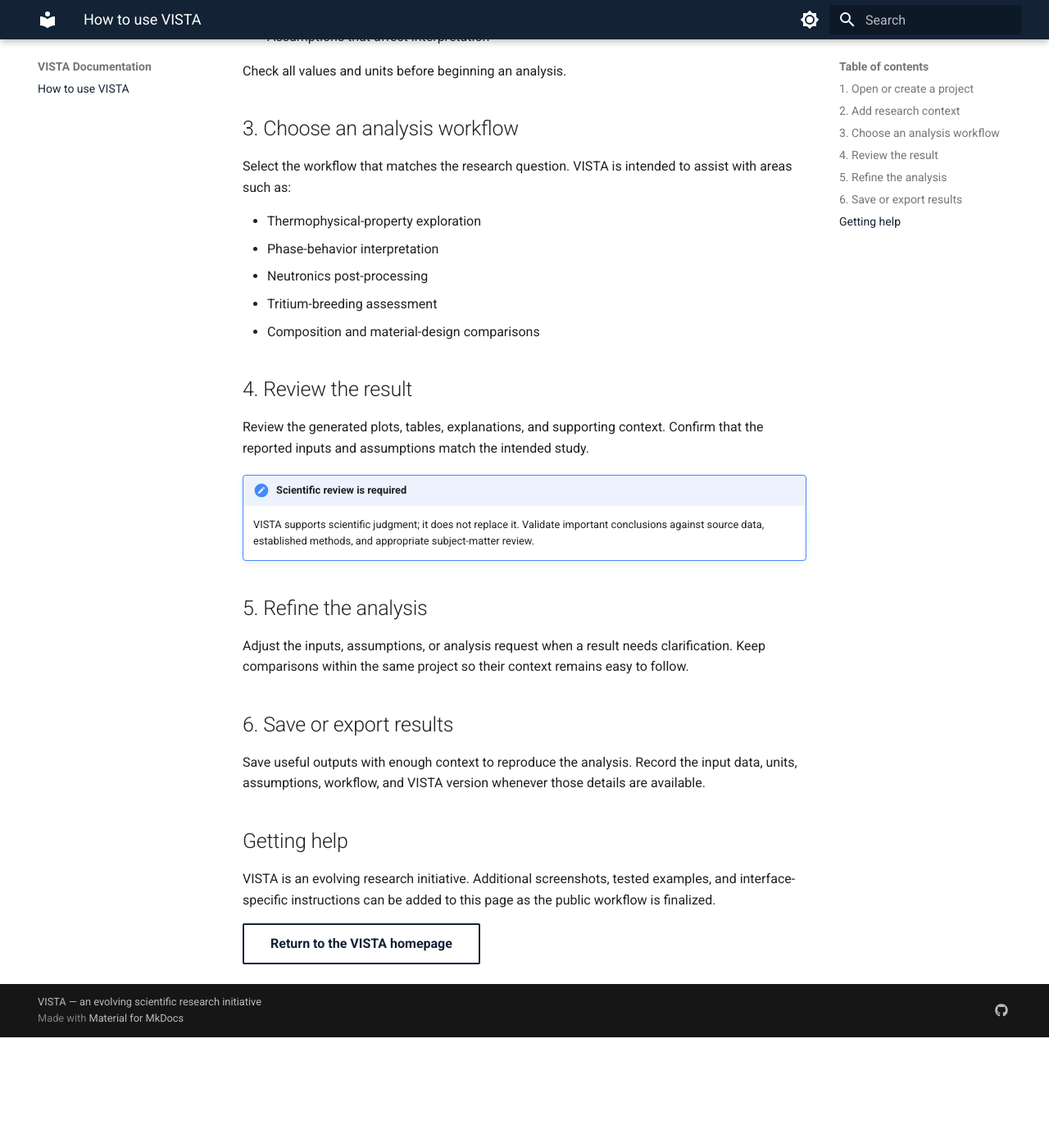
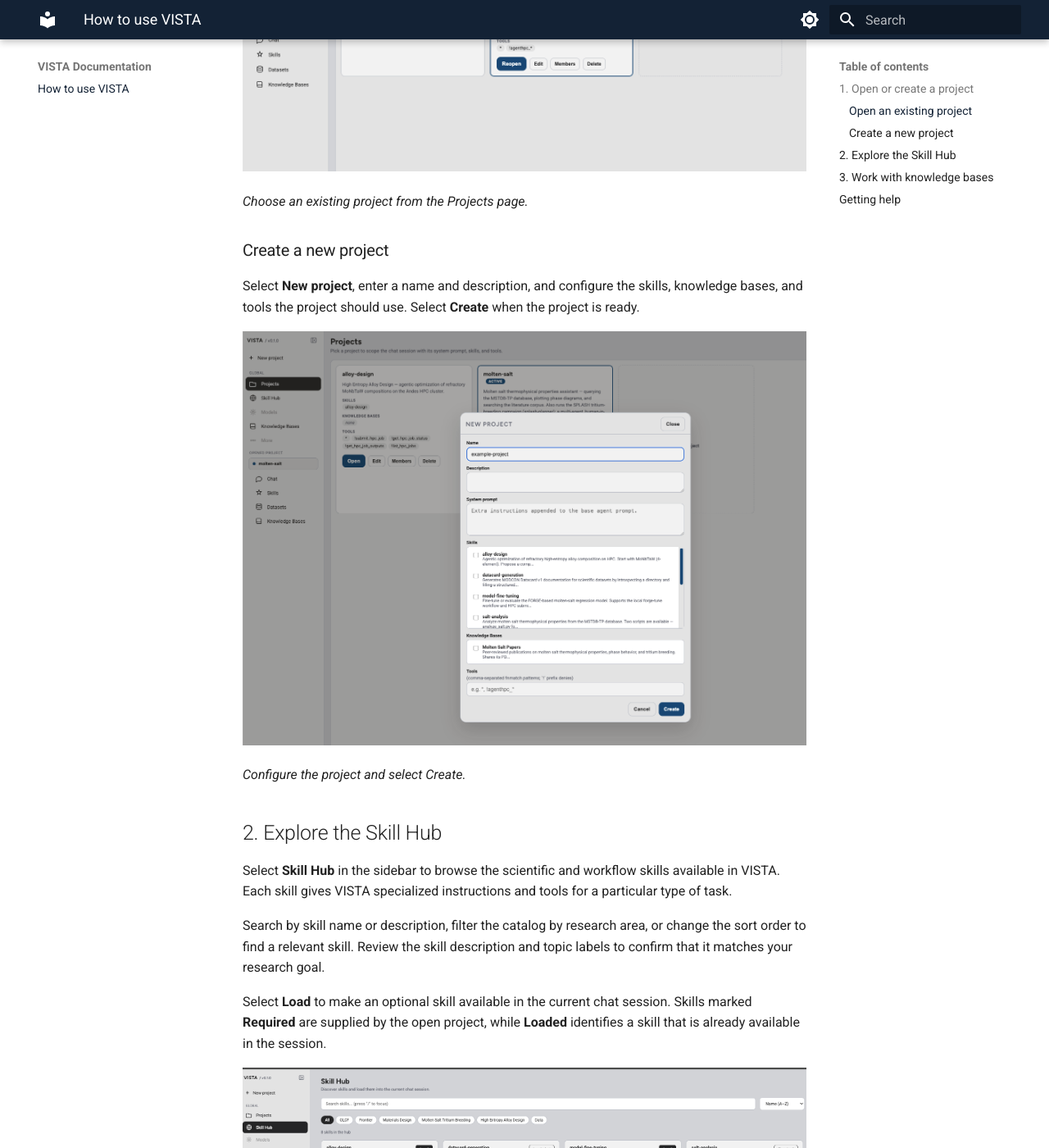
Before and after one commit to Genesis-VISTA/genesis-vista.github.io, an MkDocs documentation site: the page built from documentation/index.md, in a window 1280 px wide and 1400 px high, scrolled down 768 px. Shown: the whole window at 82% size. Built offline with MkDocs 1.6.1 and Material for MkDocs 9.7.7, drawn with Linux system fonts in a browser that asks for light colours; before the commit the page ends 2033 px from its top, so only the background shows below that; some of the changed text lies outside the part shown.

Commit message:
add screenshots

```diff
--- a/documentation/index.md
+++ b/documentation/index.md
@@ -10,43 +10,49 @@ Start by opening an existing research project or creating a new one. A project k
 
 Use a clear project name that identifies the experiment, simulation campaign, salt system, or design study.
 
-## 2. Add research context
+### Open an existing project
 
-Provide the information VISTA needs to understand the task. Depending on the workflow, this may include:
+Select **Projects** in the sidebar, find the project you want to use, and select **Open** or **Reopen**.
 
-- Salt composition and relevant units
-- Temperature or operating conditions
-- Simulation or experimental outputs
-- Isotope or enrichment information
-- Assumptions that affect interpretation
+![VISTA Projects page showing available projects and controls for opening an existing project](assets/open-projects.png)
 
-Check all values and units before beginning an analysis.
+*Choose an existing project from the Projects page.*
 
-## 3. Choose an analysis workflow
+### Create a new project
 
-Select the workflow that matches the research question. VISTA is intended to assist with areas such as:
+Select **New project**, enter a name and description, and configure the skills, knowledge bases, and tools the project should use. Select **Create** when the project is ready.
 
-- Thermophysical-property exploration
-- Phase-behavior interpretation
-- Neutronics post-processing
-- Tritium-breeding assessment
-- Composition and material-design comparisons
+![VISTA New Project dialog with fields for project details, skills, knowledge bases, and tools](assets/new-project.png)
 
-## 4. Review the result
+*Configure the project and select Create.*
 
-Review the generated plots, tables, explanations, and supporting context. Confirm that the reported inputs and assumptions match the intended study.
+## 2. Explore the Skill Hub
 
-!!! important "Scientific review is required"
+Select **Skill Hub** in the sidebar to browse the scientific and workflow skills available in VISTA. Each skill gives VISTA specialized instructions and tools for a particular type of task.
 
-    VISTA supports scientific judgment; it does not replace it. Validate important conclusions against source data, established methods, and appropriate subject-matter review.
+Search by skill name or description, filter the catalog by research area, or change the sort order to find a relevant skill. Review the skill description and topic labels to confirm that it matches your research goal.
 
-## 5. Refine the analysis
+Select **Load** to make an optional skill available in the current chat session. Skills marked **Required** are supplied by the open project, while **Loaded** identifies a skill that is already available in the session.
 
-Adjust the inputs, assumptions, or analysis request when a result needs clarification. Keep comparisons within the same project so their context remains easy to follow.
+![VISTA Skill Hub showing searchable and filterable skill cards with Load, Loaded, and Required statuses](assets/skillhub.png)
 
-## 6. Save or export results
+*Browse the Skill Hub and load the skills needed for the current task.*
 
-Save useful outputs with enough context to reproduce the analysis. Record the input data, units, assumptions, workflow, and VISTA version whenever those details are available.
+Use only the skills appropriate for your analysis, and verify their expected inputs, assumptions, and outputs before relying on a result.
+
+## 3. Work with knowledge bases
+
+Select **Knowledge Bases** in the sidebar to browse collections of publications and other reference material available to VISTA.
+
+Choose a knowledge base from the list to review its description, status, and publications. Use the publication search to find an item by title, author, journal, year, DOI, or keyword.
+
+To add source material, drag PDF files into the upload area or select the area to browse for files. Newly added documents become searchable after VISTA finishes indexing them and marks the knowledge base as **Ready**.
+
+![VISTA Knowledge Bases page showing the Molten Salt Papers collection, publication search, PDF upload area, and indexed publications](assets/knowledgebase.png)
+
+*Browse publications or add PDF source material to a knowledge base.*
+
+Use knowledge bases that are relevant to the active project, and verify the original source before relying on retrieved material in a scientific conclusion.
 
 ## Getting help
 
```
Also changed, not shown: documentation/assets/knowledgebase.png (added), documentation/assets/new-project.png (added), documentation/assets/open-projects.png (added), documentation/assets/skillhub.png (added).
